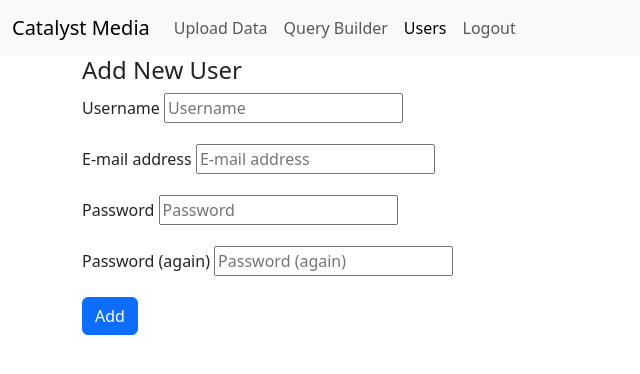
After one commit to sidrumade/catalyst-project, a Django app: page /add-user/ in a window 1280 px wide. The commit adds this page. Shown: the top 374 px of the page, without its empty margins (0-640 px from the left). Run offline with Django 4.2, Linux system fonts and the light colour scheme; parts of the project's set-up code (start-up, migrations or seed data) failed here and were passed over.

Commit message:
changes for user management

```diff
--- a/catalyst/forms.py
+++ b/catalyst/forms.py
@@ -1,7 +1,6 @@
 from django import forms
 from .models import Company
-
-
+from allauth.account.forms import SignupForm
 
 
 
@@ -40,3 +39,20 @@ class CompanyModelForm(forms.ModelForm):
     class Meta:
         model = Company
         fields = ["industry","size_range" , "locality" , "country","name"]
+
+
+
+
+
+
+
+class CustomUserCreationForm(SignupForm):
+    # Add any additional fields you want for user creation
+    # For example:
+    # phone_number = forms.CharField(max_length=15)
+
+    def save(self, request):
+        # Override the save method to create the user
+        user = super().save(request)
+        # Perform any additional actions if needed
+        return user
--- a/catalyst/models.py
+++ b/catalyst/models.py
@@ -1,5 +1,6 @@
 from django.db import models
 import datetime
+
 
 from django.utils import timezone
 
--- a/catalyst/urls.py
+++ b/catalyst/urls.py
@@ -1,10 +1,10 @@
 from django.urls import path , include
 from django.views.decorators.http import require_POST
 
-from .views import UserProfileView , BaseView , upload_csv , get_log_status , search_records  , count_companies # Replace with your actual view
+from .views import BaseView , upload_csv , get_log_status , search_records  # Replace with your actual view
 
 from rest_framework.routers import DefaultRouter
-from .views import CompanyViewSet,CompanyCountAPIView
+from .views import CompanyViewSet,CompanyCountAPIView,UserListView,delete_user,add_user
 
 router = DefaultRouter()
 router.register(r'companies', CompanyViewSet, basename='company')
@@ -14,10 +14,13 @@ app_name = 'catalyst'
 urlpatterns = [
     path('', BaseView.as_view() , name='home'),
     path('upload/', require_POST(upload_csv) , name='upload'),
-    path('accounts/login/user/profile', UserProfileView.as_view(), name='user_profile'),
+    # path('accounts/login/user/profile', UserProfileView.as_view(), name='user_profile'),
     path('logs/json/', get_log_status , name='logs-json'),
     path('search/', search_records, name='search_records'),
     path('api/companies/count/', CompanyCountAPIView.as_view(), name='count-companies'),
     path('rest-api/', include(router.urls)),
-    # path('api/companies/count/', count_companies, name='count-companies'),
+    path('list-user/', UserListView.as_view(), name='list-user'),
+    path('delete/<int:pk>/', delete_user, name='delete-user'),  # Add this line
+    path('add-user/', add_user, name='add-user'),
+
 ]
--- a/catalyst/views.py
+++ b/catalyst/views.py
@@ -10,31 +10,76 @@ from django.core.files.storage import FileSystemStorage
 
 import pdb
 
+
+from allauth.account.views import SignupView
+
 from .tasks import process_file_upload
+from django.shortcuts import redirect, get_object_or_404
 
 from .models import UploadLog , Company
-
 from django.http import JsonResponse
-
 from .forms import CompanyModelForm
-
-
 from rest_framework.decorators import api_view
 from rest_framework.response import Response
-from .serializers import CompanySerializer,CompanyCountSerializer
-
+from .serializers import CompanySerializer,CompanyCountSerializer,UserListSerializer
 from rest_framework import viewsets
 from rest_framework.decorators import action
 from rest_framework.views import APIView
-
-
+from django.contrib.auth.models import User
+from django.views.generic import ListView
+from rest_framework.response import Response
+from rest_framework import status
+from allauth.account.models import EmailAddress
 
 
 # Create your views here.
 
 
 
-class UserProfileView(LoginRequiredMixin, TemplateView):
+# class UserProfileView(LoginRequiredMixin):
+#     template_name = 'account/user_profile.html'  # Path to your profile template
+
+#     def get_context_data(self, **kwargs):
+#         context = super().get_context_data(**kwargs)
+#         user = self.request.user
+#         context['user'] = user
+#         return context
+
+
+
+
+from .forms import CustomUserCreationForm
+
+def add_user(request):
+    if request.method == 'POST':
+        form = CustomUserCreationForm(request.POST)
+        if form.is_valid():
+            user = form.save(request)
+            # Redirect or display a success message
+            return redirect('catalyst:list-user')  # Redirect to the user list after successful registration
+    else:
+        form = CustomUserCreationForm()
+
+    return render(request, 'account/add_user.html', {'form': form})
+
+
+
+class UserListView(ListView):
+    model = User
+    template_name = 'account/user_profile.html'
+    context_object_name = 'users'
+
+
+
+
+def delete_user(request, pk):
+    user = get_object_or_404(User, pk=pk)
+    if request.method == 'POST':
+        user.delete()
+    return redirect('catalyst:list-user')
+
+
+class UserHandlerView(TemplateView):
     template_name = 'account/user_profile.html'  # Path to your profile template
 
     def get_context_data(self, **kwargs):
@@ -42,6 +87,7 @@ class UserProfileView(LoginRequiredMixin, TemplateView):
         user = self.request.user
         context['user'] = user
         return context
+
 
 class BaseView(LoginRequiredMixin, TemplateView):
     template_name = 'account/base.html'  # Path to your profile template
@@ -204,3 +250,60 @@ class CompanyCountAPIView(APIView):
         count = queryset.count()
 
         return Response({'count': count})
+
+
+
+
+# class UserListView(APIView):
+#     def get(self, request):
+#         users = EmailAddress.objects.all()
+#         serializer = UserListSerializer(users, many=True)
+#         return Response(serializer.data)
+
+
+# class UserDetailView(APIView):
+#     def get(self, request, user_id):
+#         try:
+#             user = EmailAddress.objects.get(id=user_id)
+#             serializer = UserListSerializer(user)
+#             return Response(serializer.data)
+#         except EmailAddress.DoesNotExist:
+#             return Response(status=status.HTTP_404_NOT_FOUND)
+
+#     def delete(self, request, user_id):
+#         try:
+#             user = EmailAddress.objects.get(id=user_id)
+#             user.delete()
+#             return Response(status=status.HTTP_204_NO_CONTENT)
+#         except EmailAddress.DoesNotExist:
+#             return Response(status=status.HTTP_404_NOT_FOUND)
+
+
+
+
+# from rest_framework.views import APIView
+# from rest_framework.response import Response
+# from rest_framework import status
+# from rest_framework.authentication import TokenAuthentication
+# from rest_framework.permissions import IsAuthenticated
+# from allauth.account.models import EmailAddress
+# from .serializers import UserProfileSerializer  # Import the serializer
+
+
+
+# class UserProfileView(APIView):
+#     authentication_classes = [TokenAuthentication]
+#     permission_classes = [IsAuthenticated]
+
+#     def get(self, request):
+#         user = request.user
+#         serializer = UserProfileSerializer(user)  # Serialize the user profile data
+#         return Response(serializer.data)  # Return a Response instance
+
+#     def put(self, request):
+#         user = request.user
+#         serializer = UserProfileSerializer(user, data=request.data)
+#         if serializer.is_valid():
+#             serializer.save()
+#             return Response(serializer.data)  # Return a Response instance
+#         return Response(serializer.errors, status=status.HTTP_400_BAD_REQUEST)  # Return a Response instance
--- /dev/null
+++ b/templates/account/add_user.html
@@ -0,0 +1,68 @@
+{% extends 'account/base.html' %}
+
+{% block content %}
+<nav class="navbar navbar-expand-lg bg-body-tertiary">
+    <div class="container-fluid">
+      <a class="navbar-brand" href="#">Catalyst Media</a>
+      <button class="navbar-toggler" type="button" data-bs-toggle="collapse" data-bs-target="#navbarNav" aria-controls="navbarNav" aria-expanded="false" aria-label="Toggle navigation">
+        <span class="navbar-toggler-icon"></span>
+      </button>
+      <div class="collapse navbar-collapse" id="navbarNav">
+        <ul class="navbar-nav">
+          <li class="nav-item">
+            <a class="nav-link" href="{% url 'catalyst:home' %}" >Upload Data</a>
+          </li>
+          <li class="nav-item">
+            <a class="nav-link" href="{% url 'catalyst:search_records' %}" aria-current="page">Query Builder</a>
+          </li>
+          <li class="nav-item">
+            <a class="nav-link active" href="{% url 'catalyst:list-user' %}" >Users</a>
+          </li>
+          {% if user %}
+          <li>
+            <a class="nav-link" href="{% url 'account_logout' %}"> Logout </a>
+          </li>
+           {% endif %}
+        </ul>
+
+      </div>
+    </div>
+  </nav>
+
+
+
+  <div class="container">
+    <h4>Add New User</h4>
+    <form method="post" >
+      {% csrf_token %}
+      {{ form.non_field_errors }}
+
+      <div class="mb-3">
+        <label for="username" class="form-label">Username</label>
+        {{ form.username }}
+        {{ form.username.errors }}
+
+      </div>
+      <div class="mb-3">
+        <label for="email" class="form-label">E-mail address</label>
+        {{ form.email }}
+        {{ form.email.errors }}
+      </div>
+      <div class="mb-3">
+        <label for="password1" class="form-label">Password</label>
+        {{ form.password1 }}
+        {{ form.password1.errors }}
+      </div>
+      <div class="mb-3">
+        <label for="paspassword2sword" class="form-label">Password (again)</label>
+        {{ form.password2 }}
+        {{ form.password2.errors }}
+      </div>
+      <button type="submit" class="btn btn-primary">Add</button>
+
+    </form>
+  </div>
+
+
+
+{% endblock %}
--- a/templates/account/base.html
+++ b/templates/account/base.html
@@ -5,6 +5,9 @@
     <meta name="viewport" content="width=device-width, initial-scale=1">
     <title>Catalyst Media Project</title>
     <link href="https://cdn.jsdelivr.net/npm/bootstrap@5.3.1/dist/css/bootstrap.min.css" rel="stylesheet" integrity="sha384-4bw+/aepP/YC94hEpVNVgiZdgIC5+VKNBQNGCHeKRQN+PtmoHDEXuppvnDJzQIu9" crossorigin="anonymous">
+
+    <link href="https://cdnjs.cloudflare.com/ajax/libs/bootstrap-icons/1.10.5/font/bootstrap-icons.min.css" rel="stylesheet">
+
 
   </head>
   <body>
@@ -25,7 +28,7 @@
               <a class="nav-link" href="{% url 'catalyst:search_records' %}"  >Query Builder</a>
             </li>
             <li class="nav-item">
-              <a class="nav-link" href="#">Users</a>
+              <a class="nav-link" href="{% url 'catalyst:list-user' %}" >Users</a>
             </li>
             {% if user %}
             <li>
--- a/templates/account/query_builder.html
+++ b/templates/account/query_builder.html
@@ -22,7 +22,7 @@
             <a class="nav-link active" href="{% url 'catalyst:search_records' %}" aria-current="page">Query Builder</a>
           </li>
           <li class="nav-item">
-            <a class="nav-link" href="#">Users</a>
+            <a class="nav-link" href="{% url 'catalyst:list-user' %}" >Users</a>
           </li>
           {% if user %}
           <li>
@@ -44,8 +44,8 @@
 
 <div id="result-count" class="alert alert-primary" role="alert" style="display:none;">
   <div style="display:flex;">
-    Result Count: &bsp;<p id="count"></p>
-    <button id="close-button" style="margin-left:auto;">X</button>
+    Result Count: &nbsp; <p id="count"></p>
+    <button id="close-button" style="margin-left:auto;width: 2em;">X</button>
   </div>
 
 
```
Also changed, not shown: catalyst/serializers.py (+18 -0 lines), catalyst_count/settings.py (+13 -3 lines), templates/account/user_profile.html (+81 -4 lines).
